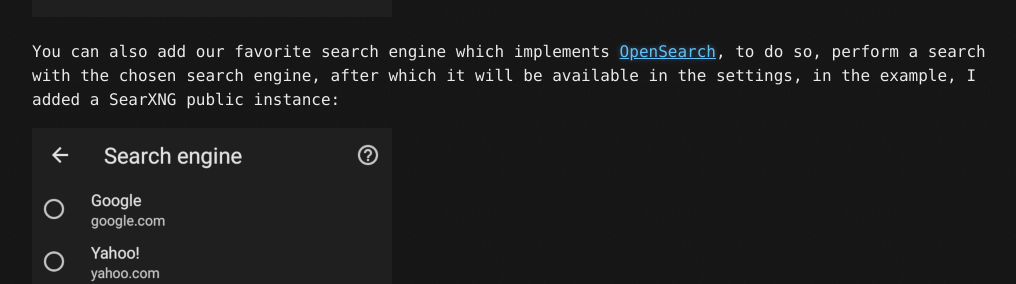
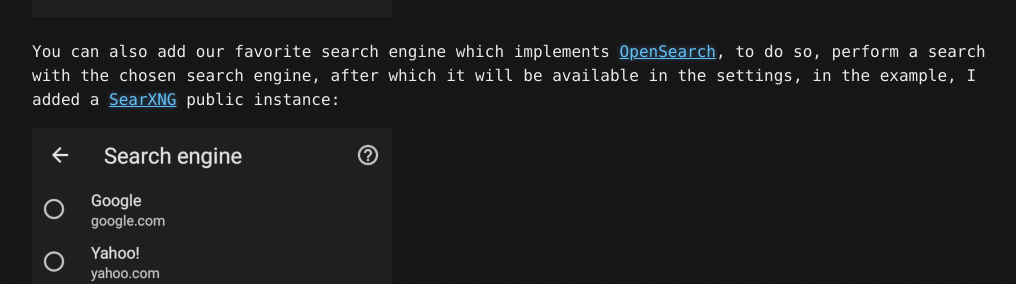
Before and after one commit to brainfucksec/brainfucksec.github.io, a Jekyll site: the page built from _posts/2022-08-04-bromite-android-browser.md, in a window 1280 px wide and 900 px high, scrolled down 2642 px. Shown: the part 218-502 px from the top of the window, without its empty margins (108-1124 px from the left). Built offline with Jekyll 4.4.1, drawn with Linux system fonts in a browser that asks for light colours; part of the change alters nothing that is shown; some of the changed text lies outside the part shown.

```diff
--- a/_posts/2022-08-04-bromite-android-browser.md
+++ b/_posts/2022-08-04-bromite-android-browser.md
@@ -52,7 +52,7 @@ Under **Search engine** section there are some default search engines you can se
 
 ![alt text](uploads/img/posts/bromite-android-browser/03-search-engine.png)
 
-You can also add our favorite search engine which implements [OpenSearch](https://developer.mozilla.org/en-US/docs/Web/OpenSearch), to do so, perform a search with the chosen search engine, after which it will be available in the settings, in the example, I added a SearXNG public instance:
+You can also add our favorite search engine which implements [OpenSearch](https://developer.mozilla.org/en-US/docs/Web/OpenSearch), to do so, perform a search with the chosen search engine, after which it will be available in the settings, in the example, I added a [SearXNG](https://searx.space) public instance:
 
 ![alt text](uploads/img/posts/bromite-android-browser/04-search-engine-custom.png)
 
@@ -160,6 +160,8 @@ GitHub Bromite: [https://github.com/bromite/bromite](https://github.com/bromite/
 
 GNU General Public License: [https://www.gnu.org/licenses/gpl-3.0.en.html](https://www.gnu.org/licenses/gpl-3.0.en.html)
 
+SearXNG Metasearch engine: [https://github.com/searxng/](https://github.com/searxng/)
+
 ## Disclaimer
 
 This is a guide on how to use Bromite Web Browser for Android, I am not part of the team nor am I affiliated in any way with the [Bromite project](https://github.com/bromite/bromite).
```
